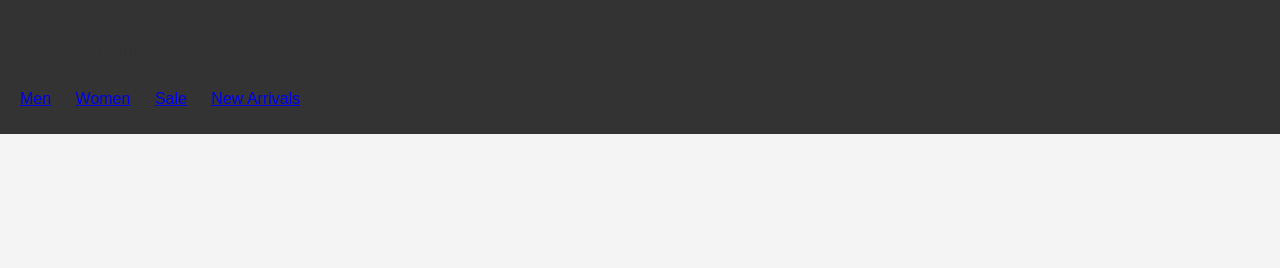
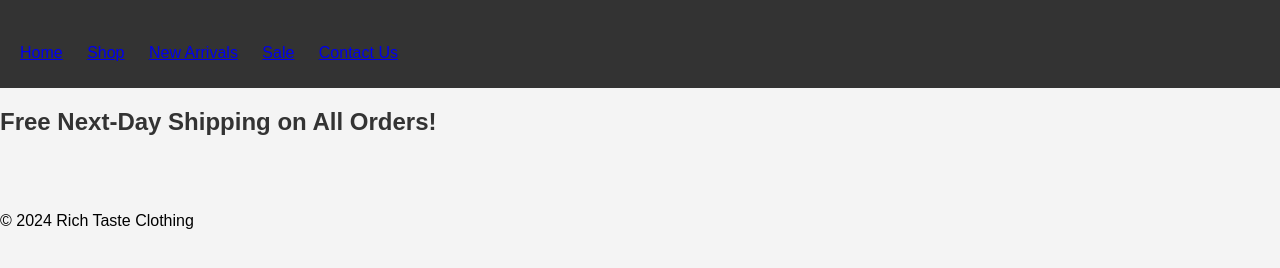
Before and after one commit to BiohazardXp/Clothing-App, a website: page public/index.html in a window 1280 px wide. Drawn offline with Linux system fonts and the light colour scheme; files that its build step writes are made by us from their sources; no server answers.

Commit message:
html file changed

```diff
--- a/public/index.html
+++ b/public/index.html
@@ -1,43 +1,40 @@
-<!-- <!DOCTYPE html>
+<!DOCTYPE html>
 <html lang="en">
 <head>
     <meta charset="UTF-8">
     <meta name="viewport" content="width=device-width, initial-scale=1.0">
     <title>Clothing Store</title>
-    <link rel="stylesheet" href="/css/styles.css">
+    <link rel="stylesheet" href="css/styles.css">
 </head>
 <body>
-    <h1>Welcome to the Clothing Store</h1>
-    <div id="items-container"></div>
-
-    <script src="/js/script.js"></script>
-</body>
-</html> -->
-<!-- public/index.html -->
-<!DOCTYPE html>
-<html lang="en">
-<head>
-    <meta charset="UTF-8">
-    <meta name="viewport" content="width=device-width, initial-scale=1.0">
-    <link rel="stylesheet" href="styles.css">
-    <title>Clothing Store</title>
-</head>
-<body>
-    <header>
-        <h1>Welcome to the Clothing Store</h1>
-        <nav>
-            <ul>
-                <li><a href="#">Men</a></li>
-                <li><a href="#">Women</a></li>
-                <li><a href="#">Sale</a></li>
-                <li><a href="#">New Arrivals</a></li>
-            </ul>
+    <header class="site-header">
+        <div class="logo">
+          <img src="" alt="">
+        </div>
+        <nav class="main-nav">
+          <ul>
+            <li><a href="#">Home</a></li>
+            <li><a href="#">Shop</a></li>
+            <li><a href="#">New Arrivals</a></li>
+            <li><a href="#">Sale</a></li>
+            <li><a href="#">Contact Us</a></li>
+        </ul>
         </nav>
     </header>
 
-    <div id="items-container" class="product-container">
-        <!-- Product items will be dynamically inserted here -->
-    </div>
+    <!-- Promotional Banner Section -->
+    <section class="promo-banner">
+        <h2>Free Next-Day Shipping on All Orders!</h2>
+    </section>
+
+    <!-- Product Display Section -->
+    <section class="product-container" id="items-container">
+        <!-- JavaScript will populate product cards here -->
+    </section>
+
+    <footer>
+        <p>&copy; 2024 Rich Taste Clothing</p>
+    </footer>
 
     <script src="js/script.js"></script>
 </body>
```
